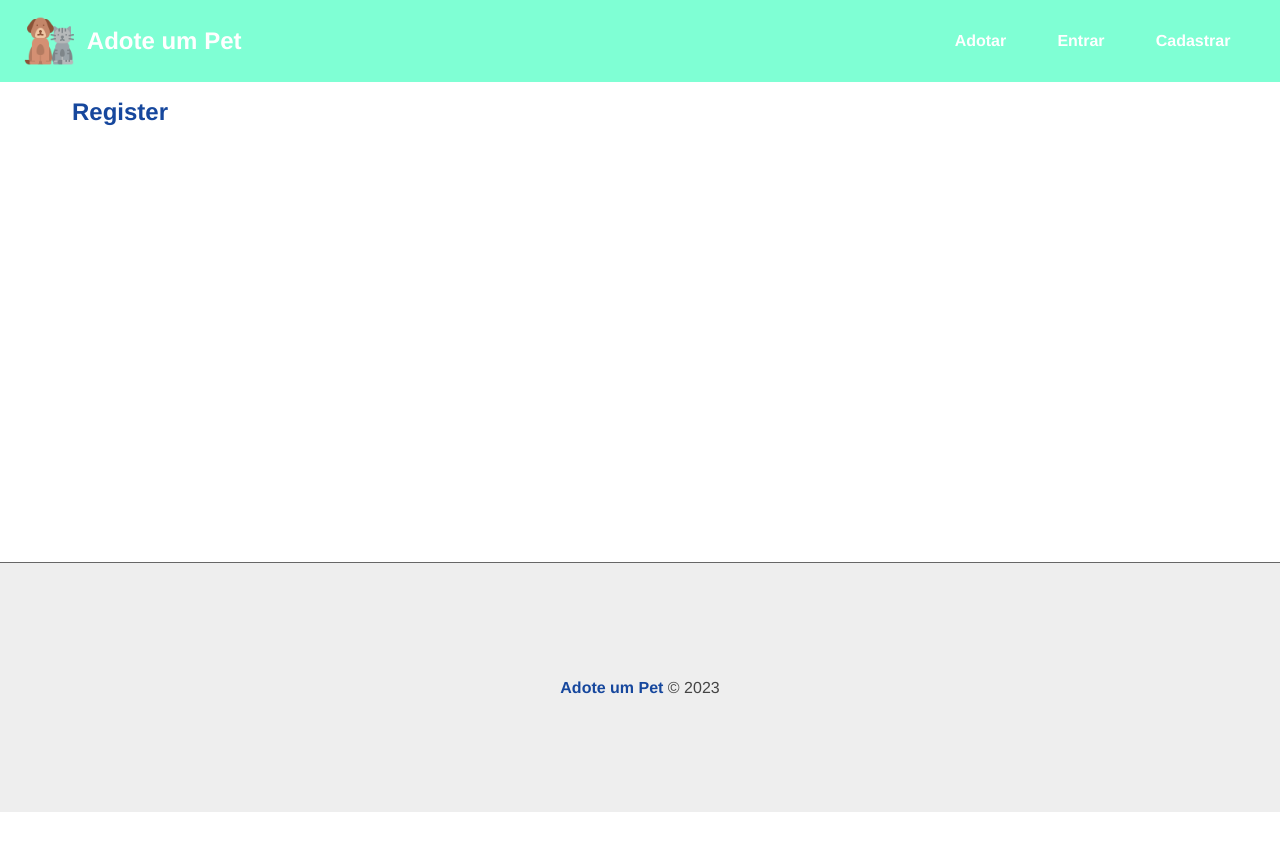
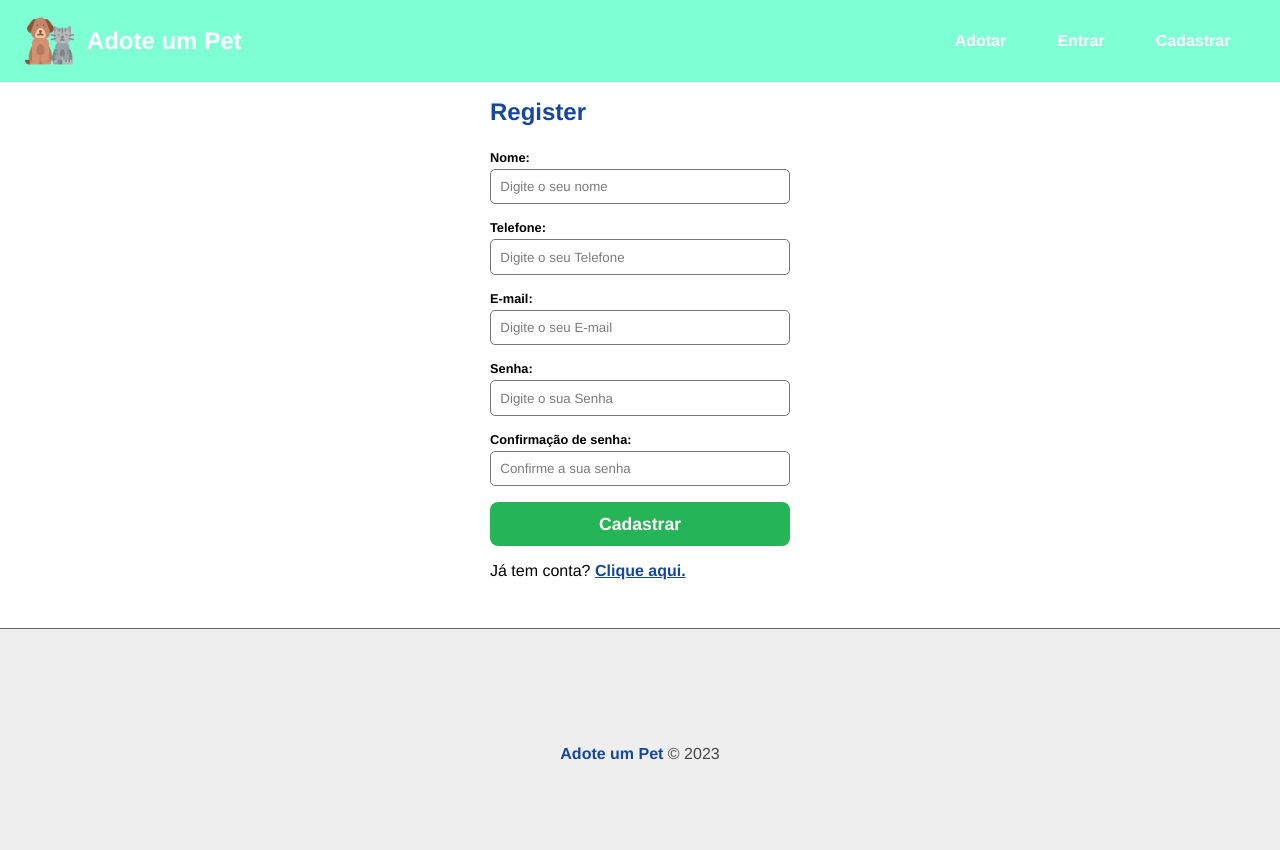
Before and after one commit to Romenildo/pet-front, a React (Create React App) app: page /register in a window 1280 px wide. Shown: the top 850 px of the page. Before the commit the page ends 812 px from the top, so only its background shows below. Built offline with nearby package versions, Linux system fonts and the light colour scheme.

Commit message:
formulario de criacao de usuario

```diff
--- /dev/null
+++ b/src/components/form/Form.module.css
@@ -0,0 +1,33 @@
+.form_container {
+    max-width: 300px;
+    margin: 0 auto;
+    background-color: #fff;
+    border-radius: 15px;
+}
+
+.form_container input[type='submit'] {
+    border-radius: 8px;
+    background-color: #25b456;
+    color: #fff;
+    border: none;
+    min-width: 100px;
+    min-height: 2.5em;
+    width: 100%;
+
+    font-size: 1.1em;
+    font-weight: bold;
+}
+
+.form_container input[type='submit']:hover {
+    background-color: #1C8A42;
+    cursor: pointer;
+}
+
+.form_container p{
+    margin-top: 1em;
+}
+
+.form_container p a {
+    color: #16479d;
+    font-weight: bold;
+}
--- /dev/null
+++ b/src/components/form/Input.js
@@ -0,0 +1,21 @@
+import styles from './Input.module.css'
+
+
+function Input({type, text, name, placeholder,handleOnChance, value, multiple}) {
+
+    return(
+        <div className={styles.form_control}>
+            <label htmlFor={name}>{text}: </label>
+            <input
+                type={type}
+                name={name}
+                placeholder={placeholder}
+                onChange={handleOnChance}
+                value={value}
+                {...(multiple ? {multiple}: '')}//caso de varias imagens
+                ></input>
+        </div>
+    )
+}
+
+export default Input
--- /dev/null
+++ b/src/components/form/Input.module.css
@@ -0,0 +1,22 @@
+
+.form_control {
+    display: flex;
+    flex-direction: column;
+    margin-bottom: 1em;
+}
+
+.form_control label {
+    margin-bottom: .3em;
+    font-weight: bold;
+    font-size: .8em;
+}
+
+.form_control input {
+    padding: .7em;
+    border: 1px solid #777;
+    border-radius: 5px;
+}
+
+.form_control input::placeholder{
+    color: #7b7b7b;
+}
--- a/src/components/pages/Auth/Register.js
+++ b/src/components/pages/Auth/Register.js
@@ -1,8 +1,63 @@
+
+import Input from "../../form/Input"
+import styles from "../../form/Form.module.css"
+import { Link } from "react-router-dom"
+
+function handleChange(e){
+
+}
 function Register(){
 
     return (
-        <section>
+        <section className={styles.form_container}>
             <h1>Register</h1>
+            <form>
+                <Input
+                 text="Nome"
+                 type="text"
+                 name="name"
+                 placeholder="Digite o seu nome"
+                 handleOnChance={handleChange}
+                />
+
+                <Input
+                 text="Telefone"
+                 type="text"
+                 name="phone"
+                 placeholder="Digite o seu Telefone"
+                 handleOnChance={handleChange}
+                />
+
+                <Input
+                 text="E-mail"
+                 type="email"
+                 name="email"
+                 placeholder="Digite o seu E-mail"
+                 handleOnChance={handleChange}
+                />
+
+                <Input
+                 text="Senha"
+                 type="password"
+                 name="password"
+                 placeholder="Digite o sua Senha"
+                 handleOnChance={handleChange}
+                />
+
+                <Input
+                 text="Confirmação de senha"
+                 type="password"
+                 name="cofnirmPassword"
+                 placeholder="Confirme a sua senha"
+                 handleOnChance={handleChange}
+                />
+
+                <input type="submit" value="Cadastrar"></input>
+            </form>
+
+            <p>
+                Já tem conta? <Link to="/login">Clique aqui.</Link>
+            </p>
         </section>
     )
 }
```
